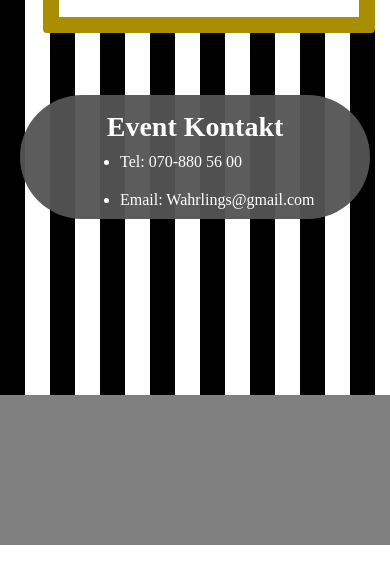
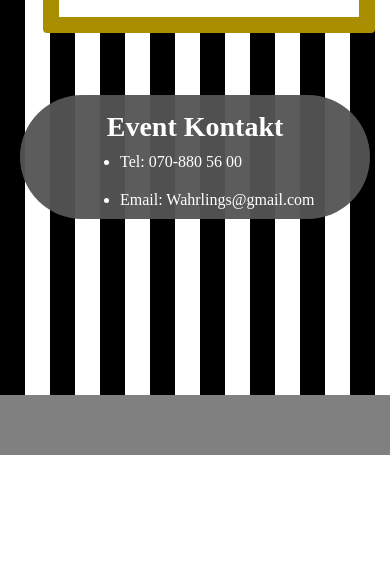
Before and after one commit to Angelocoll/Wahrlings, a plain HTML site: page index.html in a window 390 px wide. Shown: the part 201-784 px from the top of the page. Drawn offline with Linux system fonts and the light colour scheme.

Commit message:
Update style.css

```diff
--- a/style.css
+++ b/style.css
@@ -121,6 +121,9 @@ background-size:100px auto;
     main{
         height: 300px;
     }
+    footer{
+        height: 60px;
+    }
 
 
 }
```
